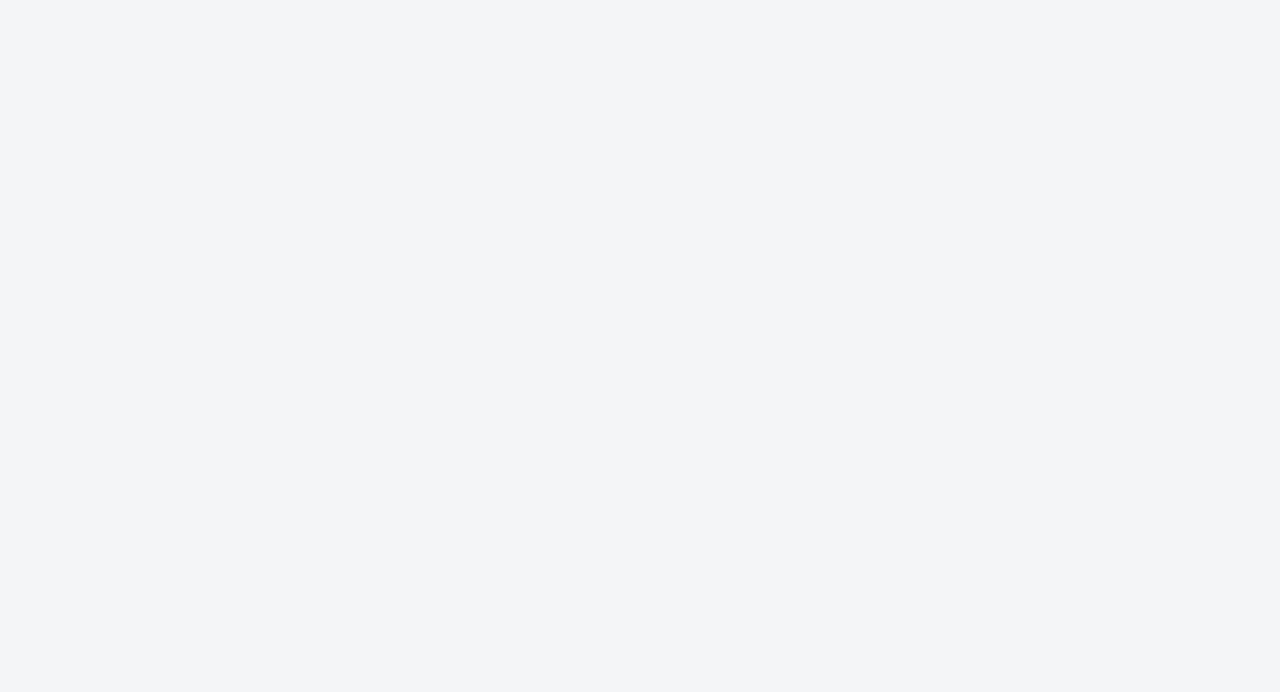
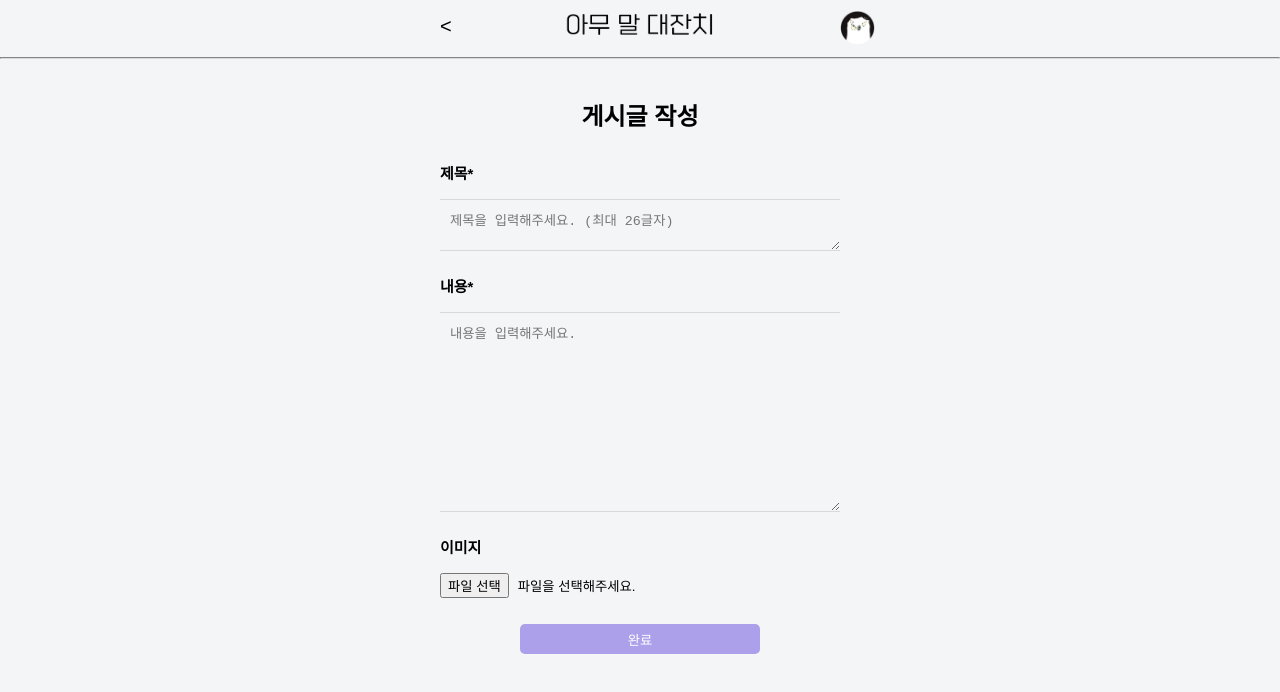
Before and after one commit to 100-hours-a-week/5-ariel-react-fe, a React (Create React App) app: page /create-post in a window 1280 px wide. Before the commit this address had no page. Shown: the top 692 px of the page. Built offline with nearby package versions, Linux system fonts and the light colour scheme.

Commit message:
CreatePost page layout

```diff
--- a/src/App.js
+++ b/src/App.js
@@ -3,6 +3,7 @@ import './App.css';
 import SignInPage from './pages/SignInPage';
 import SignUpPage from './pages/SignUpPage';
 import ListOfPosts from './pages/ListOfPosts';
+import CreatePost from './pages/CreatePost';
 
 function App() {
   return (
@@ -12,6 +13,7 @@ function App() {
         <Route path='/sign-in' element={<SignInPage />} />
         <Route path='/sign-up' element={<SignUpPage />} />
         <Route path='/list-of-posts' element={<ListOfPosts />} />
+        <Route path='/create-post' element={<CreatePost />} />
       </Routes>
     </BrowserRouter>
   );
--- a/src/components/Button.jsx
+++ b/src/components/Button.jsx
@@ -8,6 +8,7 @@ class Button extends React.Component {
                 class={this.props.class}
                 type={this.props.type}
                 disabled={this.props.disabled}
+                onClick={this.props.onClick}
             >
                 {this.props.text}
             </button>
--- a/src/components/FormTitle.jsx
+++ b/src/components/FormTitle.jsx
@@ -5,7 +5,7 @@ import React from 'react';
 class FormTitle extends React.Component {
     render() {
         return (
-            <h1 className={this.props.className}>{this.props.text}</h1>
+            <h1 className={this.props.class}>{this.props.text}</h1>
         );
     }
 }
--- a/src/components/InputTitle.jsx
+++ b/src/components/InputTitle.jsx
@@ -2,6 +2,8 @@ import React from 'react';
 
 class InputTitle extends React.Component {
     render() {
+        const className = this.props.class ? this.props.class : 'input-titles';
+
         return (
             <div className="input-titles">
                 <b>{this.props.title}</b>
--- /dev/null
+++ b/src/components/Textarea.jsx
@@ -0,0 +1,20 @@
+// Textarea.jsx
+import React from 'react';
+
+class Textarea extends React.Component {
+    render() {
+        const { value, onChange, placeholder, maxLength, className } = this.props;
+
+        return (
+            <textarea
+                className={className}
+                value={value}
+                onChange={onChange}
+                placeholder={placeholder}
+                maxLength={maxLength}
+            />
+        );
+    }
+}
+
+export default Textarea;
--- /dev/null
+++ b/src/pages/CreatePost.jsx
@@ -0,0 +1,78 @@
+import React, { useState } from 'react';
+import Header from '../components/Header';
+import FormTitle from '../components/FormTitle';
+import InputTitle from '../components/InputTitle';
+import Textarea from '../components/Textarea';
+import Button from '../components/Button';
+import '../styles/CreatePost.css';
+
+
+const CreatePost = () => {
+    const [title, setTitle] = useState('');
+    const [content, setContent] = useState('');
+    const [fileName, setFileName] = useState('파일을 선택해주세요.');
+
+    const handleTitleChange = (event) => {
+        setTitle(event.target.value);
+    };
+
+    const handleContentChange = (event) => {
+        setContent(event.target.value);
+    };
+
+    const handleFileChange = (event) => {
+        const file = event.target.files[0];
+        if (file) {
+            setFileName(file.name);
+        }
+    };
+
+    const handleSubmit = () => {
+        // 게시글 작성 완료 처리
+    };
+
+    return (
+        <div>
+            <Header showBackButton="true" showProfileImage="true"/>
+            <section className="create-post-form">
+                <FormTitle class="title-create-post" text="게시글 작성"/>
+                <form>
+                    <p><InputTitle class="title-input-title" title="제목*"/></p>
+                    <Textarea
+                        className="input-title"
+                        value={title}
+                        onChange={handleTitleChange}
+                        placeholder="제목을 입력해주세요. (최대 26글자)"
+                        maxLength="26"
+                    />
+                    <p><InputTitle class="title-input-content" title="내용*"/></p>
+                    <Textarea
+                        className="input-content"
+                        value={content}
+                        onChange={handleContentChange}
+                        placeholder="내용을 입력해주세요."
+                    />
+                    <small className="helper-text" id="createPostHelperText">* helper text</small>
+                    <p><InputTitle class="title-input-image" title="이미지"/></p>
+                    <p>
+                        <Button type="button" onClick={() => document.getElementById('fileInput').click()} text="파일 선택"/>
+                        &nbsp;&nbsp;<small id="fileName">{fileName}</small>
+                    </p>
+                    <input
+                        type="file"
+                        id="fileInput"
+                        style={{ display: 'none' }}
+                        onChange={handleFileChange}
+                    />
+                    <Button class="complete-button" type="button" onClick={handleSubmit} disabled={!title || !content} text="완료"/>
+                </form>
+            </section>
+        </div>
+    );
+};
+
+const logout = () => {
+    // 로그아웃 처리
+};
+
+export default CreatePost;
--- a/src/pages/SignInPage.jsx
+++ b/src/pages/SignInPage.jsx
@@ -39,7 +39,7 @@ class SignInPage extends React.Component {
             <div>
                 <Header />
                 <section className="login-form">
-                    <FormTitle className="title-login" text="로그인" />
+                    <FormTitle class="title-login" text="로그인" />
                     <form id="loginForm" onSubmit={this.handleSubmit}>
                         <InputTitle title="이메일" />
                         <Inputs
--- a/src/pages/SignUpPage.jsx
+++ b/src/pages/SignUpPage.jsx
@@ -47,7 +47,7 @@ class SignUpPage extends React.Component {
             <div>
                 <Header showBackButton={true} />
                 <section className="signup-form">
-                    <FormTitle className="title-signup" text="회원가입" />
+                    <FormTitle class="title-signup" text="회원가입" />
                     <form action="http://localhost:3001/signup" method="post" id="signupForm" encType="multipart/form-data" onSubmit={this.handleSubmit}>
                         <InputTitle title="프로필 사진*" />
                         <HelperText id="helperText" text="* 프로필 사진을 추가해주세요." />
--- /dev/null
+++ b/src/styles/CreatePost.css
@@ -0,0 +1,164 @@
+body {
+    justify-content: center;
+    font-family: "Noto Sans KR", sans-serif;
+    background-color: #F4F5F7;
+}
+
+header {
+    display: flex;
+}
+
+.title-image {
+    display: block;
+    margin: 10px auto;
+    width: 150px;
+}
+
+.profile-image {
+    width: 35px;
+    height: 35px;
+    position: absolute;
+    left: calc(50% + 200px);
+    margin: 10px auto;
+    border-radius: 50%;
+    object-fit: cover;
+}
+
+.back-button {
+    color: black;
+    margin-top: 15px;
+    font-size: 20px;
+    position: absolute;
+    /* back-button 요소를 절대 위치로 설정합니다. */
+    left: calc(50% - 200px);
+    /* title-image의 왼쪽에 50px 떨어뜨리려면, title-image의 가로 너비의 절반을 빼고, 50px를 더해야 합니다. */
+}
+
+a {
+    display: block;
+    text-align: center;
+    text-decoration: none;
+    /* 밑줄 제거 */
+    color: black;
+    /* 글자색을 검정색으로 변경 */
+}
+
+.title-create-post {
+    text-align: center;
+    font-size: 24px;
+    margin: 30px 0;
+}
+
+.create-post-form {
+    flex-direction: column;
+    align-items: center;
+    position: absolute;
+    left: 50%;
+    transform: translate(-50%);
+    width: 400px;
+}
+
+.title-input-title,
+.title-input-content,
+.title-input-image {
+    font-size: 15px;
+    margin-top: 20px;
+}
+
+.input-title {
+    border: none;
+    border-top: 0.5px solid #D9D9D9;
+    /* 위쪽 가로선 스타일 */
+    border-bottom: 0.5px solid #D9D9D9;
+    /* 아래쪽 가로선 스타일 */
+    padding: 10px;
+    /* 텍스트와 테두리 사이 여백 */
+    width: 100%;
+    /* 너비 */
+    box-sizing: border-box;
+    /* 테두리를 포함한 요소의 크기 지정 */
+    outline: none;
+    /* 포커스 효과 제거 */
+    background-color: transparent;
+}
+
+.input-content {
+    border: none;
+    border-top: 0.5px solid #D9D9D9;
+    /* 위쪽 가로선 스타일 */
+    border-bottom: 0.5px solid #D9D9D9;
+    /* 아래쪽 가로선 스타일 */
+    padding: 10px;
+    /* 텍스트와 테두리 사이 여백 */
+    width: 100%;
+    /* 너비 */
+    height: 200px;
+    box-sizing: border-box;
+    /* 테두리를 포함한 요소의 크기 지정 */
+    outline: none;
+    /* 포커스 효과 제거 */
+    background-color: transparent;
+}
+
+.complete-button {
+    width: 60%;
+    position: absolute;
+    left: 50%;
+    transform: translate(-50%);
+    text-align: center;
+    color: white;
+    background-color: #ACA0EB;
+    height: 30px;
+    border: none;
+    /* 테두리 제거 */
+    box-shadow: none;
+    /* 그림자 제거 */
+    border-radius: 5px;
+    margin-top: 10px;
+}
+
+button,
+a {
+    cursor: pointer;
+    /* 마우스 커서를 포인터로 변경하여 버튼임을 나타냄 */
+}
+
+.dropdown {
+    display: inline-block;
+}
+
+.dropdown-content {
+    display: none;
+    position: absolute;
+    /* 부모 요소 .dropdown을 기준으로 절대 위치로 설정합니다. */
+    background-color: #D9D9D9;
+    min-width: 160px;
+    box-shadow: 0px 8px 16px 0px rgba(0, 0, 0, 0.2);
+    z-index: 1;
+    top: 10%;
+    /* 부모 요소 .dropdown 바로 아래에 나타나도록 설정합니다. */
+    left: 55%;
+    /* 부모 요소 .dropdown과 왼쪽 정렬됩니다. */
+    text-align: center;
+}
+
+.dropdown-content a {
+    color: black;
+    padding: 12px 16px;
+    text-decoration: none;
+    display: block;
+}
+
+.dropdown-content a:hover {
+    background-color: #f1f1f1;
+}
+
+.show {
+    display: block;
+}
+
+#createPostHelperText {
+    color: red;
+    visibility: hidden;
+    /* position: fixed; */
+}
```
